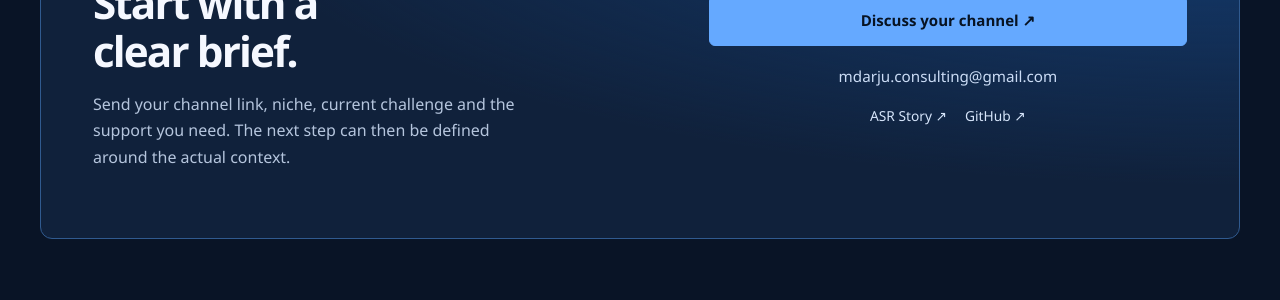
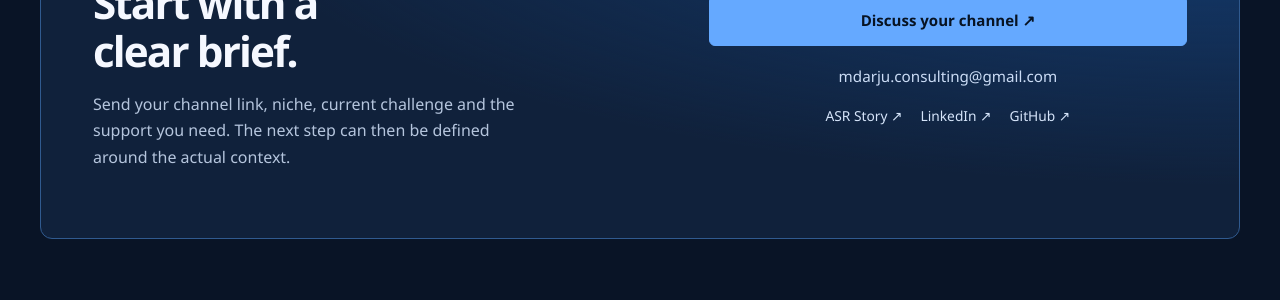
Before and after one commit to md-arju/md-arju.github.io, a Jekyll site: the page built from index.html, in a window 1280 px wide and 900 px high, scrolled down 3056 px. Shown: the part 515-815 px from the top of the window. Built offline with Jekyll 4.4.1, drawn with Linux system fonts in a browser that asks for light colours.

Commit message:
Add verified LinkedIn profile

```diff
--- a/_includes/contact.html
+++ b/_includes/contact.html
@@ -1 +1 @@
-<section class="contact" id="contact" aria-labelledby="contact-title"><div class="contact-panel"><div><p class="eyebrow">Ready to discuss your channel?</p><h2 id="contact-title">Start with a<br>clear brief.</h2><p>Send your channel link, niche, current challenge and the support you need. The next step can then be defined around the actual context.</p></div><div class="contact-action"><a class="btn primary" href="mailto:{{ site.data.profile.email | escape }}?subject=YouTube%20channel%20project&body=Channel%20link%3A%0ANiche%20and%20audience%3A%0ACurrent%20challenge%3A%0ASupport%20needed%3A">Discuss your channel ↗</a><a class="email-address" href="mailto:{{ site.data.profile.email | escape }}">{{ site.data.profile.email | escape }}</a><div class="profile-links"><a href="{{ site.data.profile.youtube_url | escape }}" target="_blank" rel="noopener noreferrer">ASR Story ↗</a><a href="{{ site.data.profile.github_url | escape }}" target="_blank" rel="noopener noreferrer">GitHub ↗</a></div></div></div></section>
+<section class="contact" id="contact" aria-labelledby="contact-title"><div class="contact-panel"><div><p class="eyebrow">Ready to discuss your channel?</p><h2 id="contact-title">Start with a<br>clear brief.</h2><p>Send your channel link, niche, current challenge and the support you need. The next step can then be defined around the actual context.</p></div><div class="contact-action"><a class="btn primary" href="mailto:{{ site.data.profile.email | escape }}?subject=YouTube%20channel%20project&body=Channel%20link%3A%0ANiche%20and%20audience%3A%0ACurrent%20challenge%3A%0ASupport%20needed%3A">Discuss your channel ↗</a><a class="email-address" href="mailto:{{ site.data.profile.email | escape }}">{{ site.data.profile.email | escape }}</a><div class="profile-links"><a href="{{ site.data.profile.youtube_url | escape }}" target="_blank" rel="noopener noreferrer">ASR Story ↗</a><a href="{{ site.data.profile.linkedin_url | escape }}" target="_blank" rel="noopener noreferrer">LinkedIn ↗</a><a href="{{ site.data.profile.github_url | escape }}" target="_blank" rel="noopener noreferrer">GitHub ↗</a></div></div></div></section>
```
